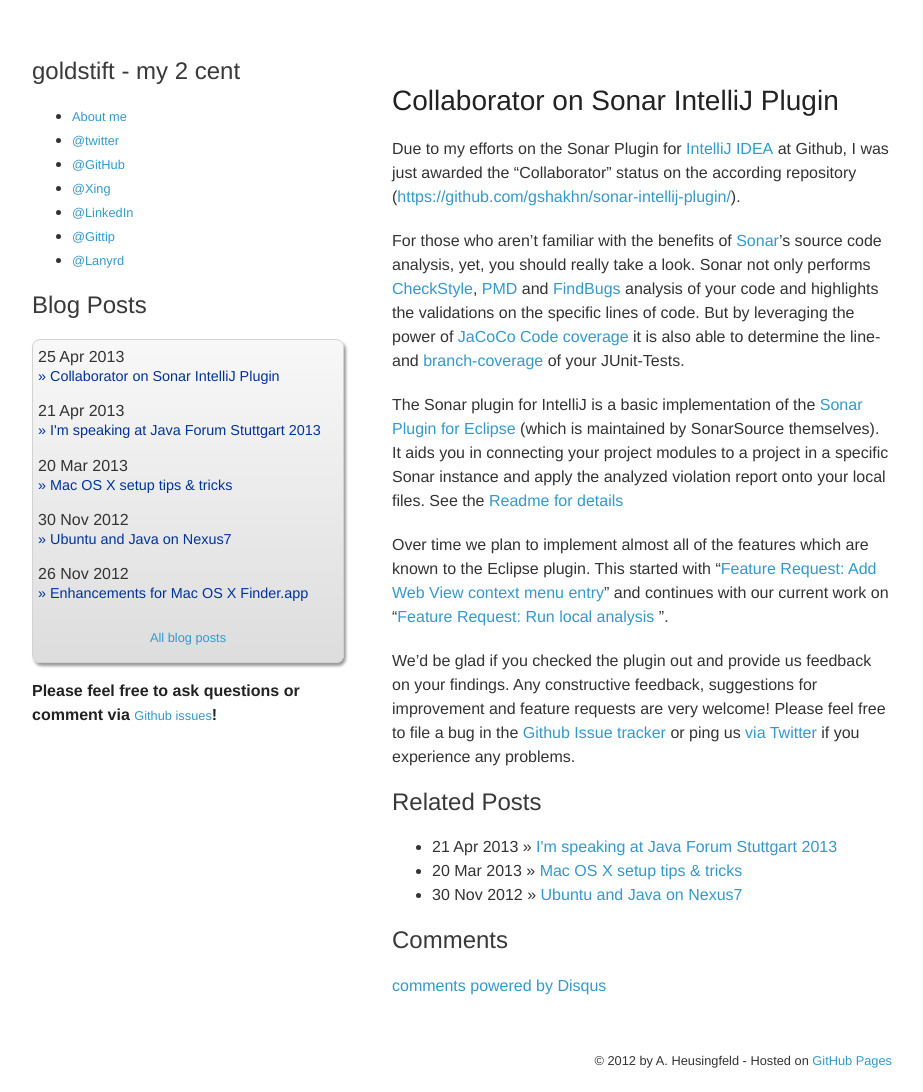
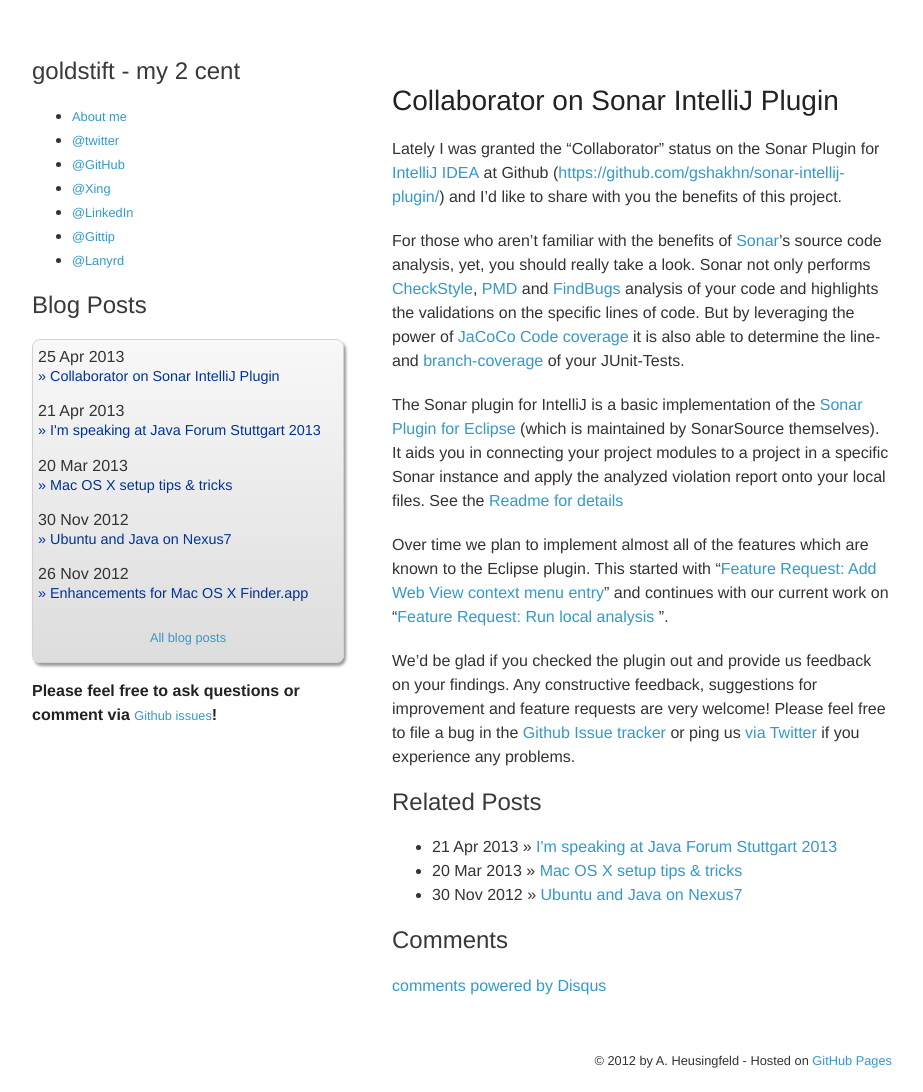
Before and after one commit to aheusingfeld/aheusingfeld.github.io, a Jekyll site: the page built from _posts/2013-04-21-collaborator-on-sonar-intellij-plugin.md, in a window 1280 px wide and 1092 px high. Shown: the whole window, without its empty margins (178-1101 px from the left). Built offline with Jekyll 4.4.1, drawn with Linux system fonts in a browser that asks for light colours; comment, search, counter and statistics services are not loaded.

Commit message:
Added blog post "Collaborator on Sonar IntelliJ Plugin" (minor text changes)

```diff
--- a/_posts/2013-04-21-collaborator-on-sonar-intellij-plugin.md
+++ b/_posts/2013-04-21-collaborator-on-sonar-intellij-plugin.md
@@ -6,7 +6,7 @@
 comments: false
 ---
 
-Due to my efforts on the Sonar Plugin for [IntelliJ IDEA](http://www.jetbrains.com/idea/) at Github, I was just awarded the "Collaborator" status on the according repository ([https://github.com/gshakhn/sonar-intellij-plugin/](https://github.com/gshakhn/sonar-intellij-plugin/)).
+Lately I was granted the "Collaborator" status on the Sonar Plugin for [IntelliJ IDEA](http://www.jetbrains.com/idea/) at Github  ([https://github.com/gshakhn/sonar-intellij-plugin/](https://github.com/gshakhn/sonar-intellij-plugin/)) and I'd like to share with you the benefits of this project.
 
 For those who aren't familiar with the benefits of [Sonar](http://www.sonarsource.org/)'s source code analysis, yet, you should really take a look. Sonar not only performs [CheckStyle](http://checkstyle.sourceforge.net/), [PMD](http://pmd.sourceforge.net/) and [FindBugs](http://findbugs.sourceforge.net/) analysis of your code and highlights the validations on the specific lines of code. But by leveraging the power of [JaCoCo Code coverage](http://www.eclemma.org/jacoco/) it is also able to determine the line- and [branch-coverage](http://www.eclemma.org/jacoco/trunk/doc/counters.html) of your JUnit-Tests.
 
```
